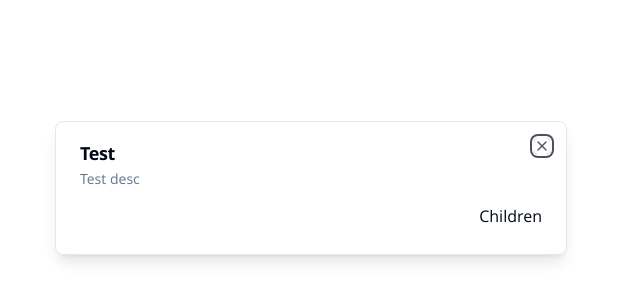
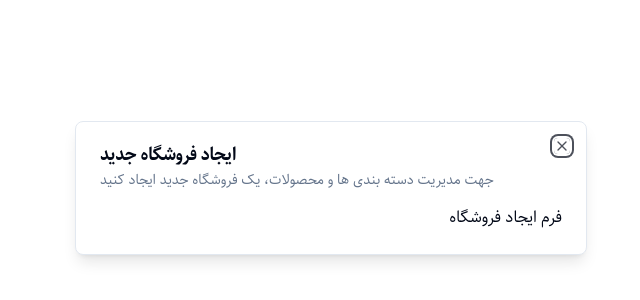
Before and after one commit to hamidrezahashemi71/ecommerce-cms, a Next.js app: page / in a window 1280 px wide. Shown: the part 212-512 px from the top of the page, without its empty margins (360-1000 px from the left). Built offline with nearby package versions, Linux system fonts and the light colour scheme.

Commit message:
config modal provider/storemodel layout

```diff
--- a/app/(root)/page.tsx
+++ b/app/(root)/page.tsx
@@ -1,14 +1,18 @@
 'use client'
 
-import Modal from "@/components/ui/modal"
-import { UserButton } from "@clerk/nextjs"
+import { useStoreModal } from "@/hooks/useStoreModal"
+import { useEffect } from "react"
 
 export default function SetupPage() {
+  const isOpen = useStoreModal((state) =>state.isOpen)
+  const onOpen = useStoreModal((state) =>state.onOpen)
+
+  useEffect(() => {
+    if(!isOpen) onOpen()
+  }, [isOpen, onOpen])
   return (
     <div className="p-4">
-      <Modal title="Test" description="Test desc" isOpen onClose={() => {}}>
-        Children
-      </Modal>
+      Root Page
     </div>
   )
 }
--- a/app/layout.tsx
+++ b/app/layout.tsx
@@ -2,6 +2,7 @@ import type { Metadata } from 'next'
 import './globals.css'
 import { sahel } from '@/lib/fonts'
 import { ClerkProvider } from '@clerk/nextjs'
+import { ModalProvider } from '@/providers/modalProvider'
 
 export const metadata: Metadata = {
   title: 'Create Next App',
@@ -14,6 +15,7 @@ export default function RootLayout(props: LayoutProp) {
     <ClerkProvider>
       <html lang="fa" dir='rtl'>
         <body className={`${sahel.variable} font-sahel`}>
+          <ModalProvider />
           {children}
         </body>
       </html>
--- a/components/ui/modal.tsx
+++ b/components/ui/modal.tsx
@@ -10,7 +10,7 @@ interface ModalProps {
   children: React.ReactNode
 }
 
-export default function Modal(props: ModalProps) {
+export function Modal(props: ModalProps) {
   const { title, description, isOpen, onClose, children } = props
 
   const onChange = (open: boolean) => {
--- /dev/null
+++ b/components/ui/modals/storeModal.tsx
@@ -0,0 +1,19 @@
+'use client'
+
+import { useStoreModal } from "@/hooks/useStoreModal"
+import { Modal } from "@/components/ui/modal"
+
+export default function StoreModal() {
+  const storeModal = useStoreModal()
+
+  return (
+    <Modal
+      title={"ایجاد فروشگاه جدید"}
+      description={"جهت مدیریت دسته بندی ها و محصولات، یک فروشگاه جدید ایجاد کنید"}
+      isOpen={storeModal.isOpen}
+      onClose={storeModal.onClose}
+    >
+      فرم ایجاد فروشگاه
+    </Modal>
+  )
+}
--- /dev/null
+++ b/hooks/useStoreModal.tsx
@@ -0,0 +1,12 @@
+import { create } from "zustand";
+interface UseStoreModalType {
+  isOpen: boolean
+  onOpen: () => void
+  onClose: () => void
+}
+
+export const useStoreModal = create<UseStoreModalType>((set) => ({
+  isOpen: false,
+  onOpen: () => set({ isOpen: true}),
+  onClose: () => set({ isOpen: false })
+}))
--- a/package.json
+++ b/package.json
@@ -19,7 +19,8 @@
     "react": "^18",
     "react-dom": "^18",
     "tailwind-merge": "^2.0.0",
-    "tailwindcss-animate": "^1.0.7"
+    "tailwindcss-animate": "^1.0.7",
+    "zustand": "^4.4.6"
   },
   "devDependencies": {
     "@types/node": "^20",
--- /dev/null
+++ b/providers/modalProvider.tsx
@@ -0,0 +1,20 @@
+'use client'
+
+import StoreModal from "@/components/ui/modals/storeModal"
+import { useEffect, useState } from "react"
+
+export function ModalProvider() {
+  const [isMounted, setIsMounted] = useState(false)
+
+  useEffect(() => {
+    setIsMounted(true)
+  }, [])
+
+  if(!isMounted) return null
+
+  return (
+    <>
+      <StoreModal/>
+    </>
+  )
+}
```
Also changed, not shown: 1 other file (tests, documents, lock files or other folders).
